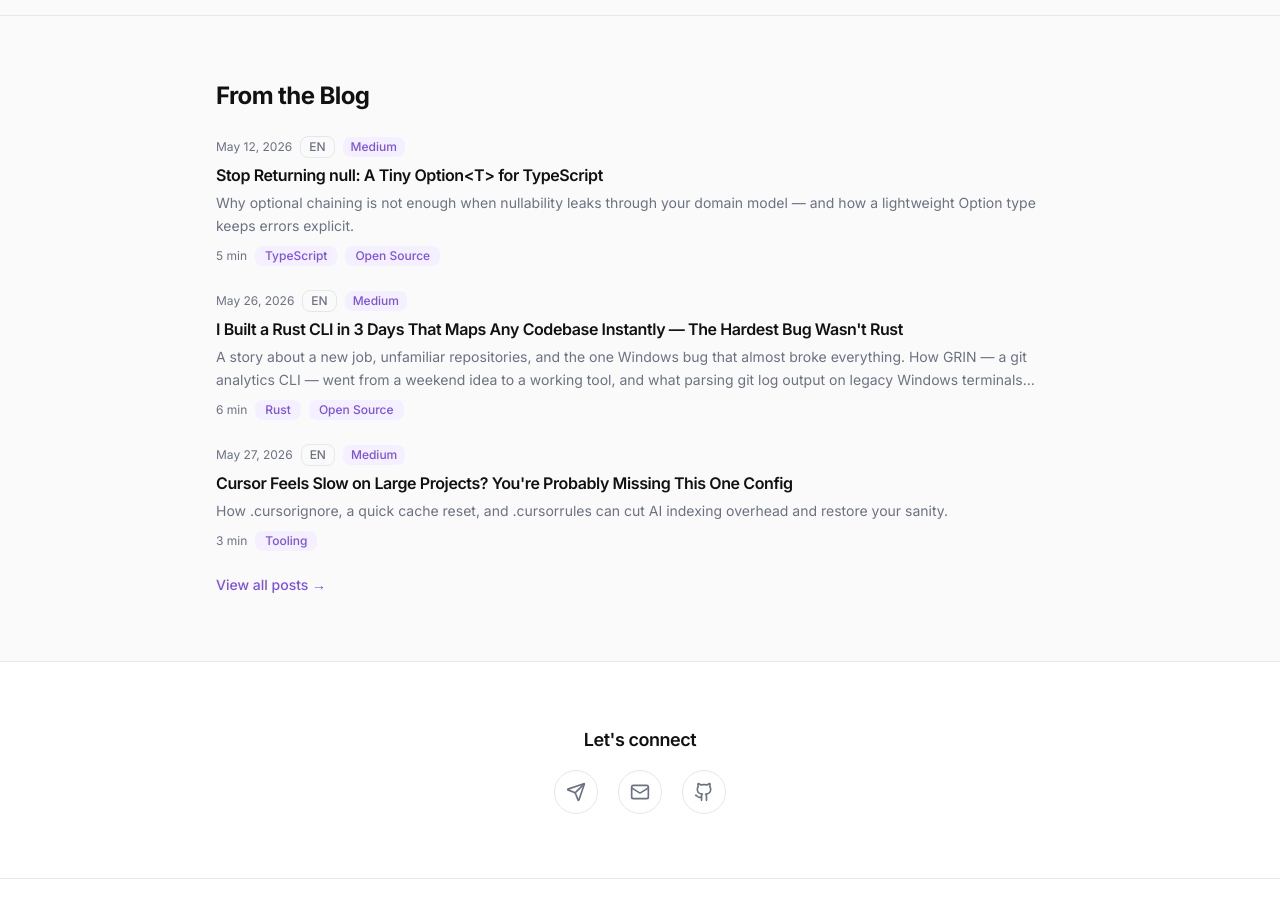
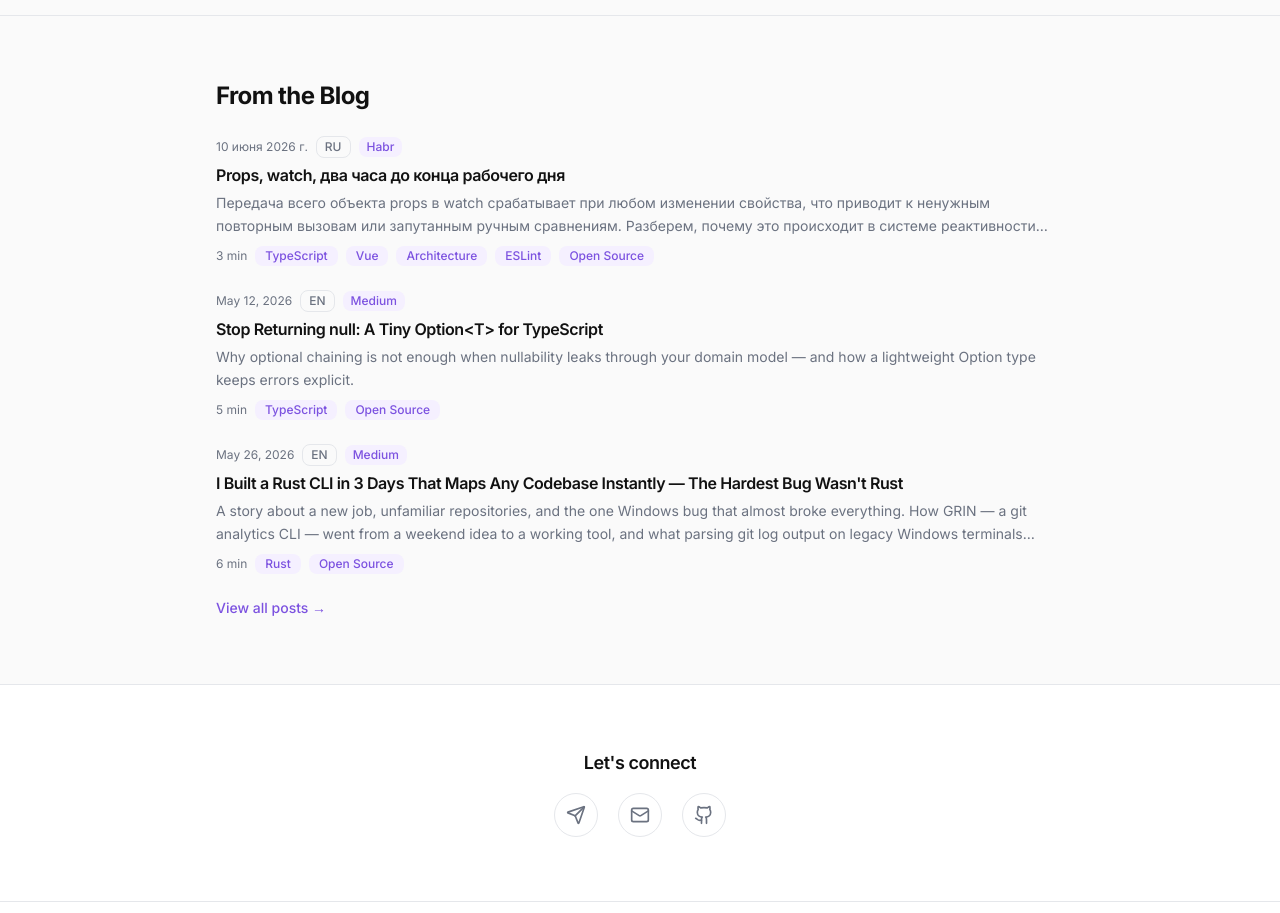
Before and after one commit to White11010/portfolio, a Next.js app: page /en in a window 1280 px wide. Shown: the part 1340-2253 px from the top of the page. Built offline with nearby package versions, Linux system fonts and the light colour scheme.

Commit message:
feat: added new habr post

```diff
--- a/data/posts.ts
+++ b/data/posts.ts
@@ -16,6 +16,18 @@ export interface Post {
 }
 
 export const posts: Post[] = [
+  {
+    slug: 'props-watch-two-hours-left',
+    title: 'Props, watch, два часа до конца рабочего дня',
+    excerpt: 'Передача всего объекта props в watch срабатывает при любом изменении свойства, что приводит к ненужным повторным вызовам или запутанным ручным сравнениям. Разберем, почему это происходит в системе реактивности Vue 3 и как разделение на точечные вотчеры сохраняет ваш код чистым.',
+    lang: 'ru',
+    platform: 'habr',
+    date: '2026-06-10',
+    readingTime: '3 min',
+    tags: ['TypeScript', 'Vue', 'Architecture', 'ESLint', 'Open Source'],
+    externalUrl: 'https://habr.com/ru/articles/1045941/',
+    projectSlug: 'eslint-plugin-vue-arch',
+  },
   {
     slug: 'stop-returning-null-option-type',
     title: 'Stop Returning null: A Tiny Option<T> for TypeScript',
@@ -60,7 +72,7 @@ export const posts: Post[] = [
     platform: 'medium',
     date: '2026-06-08',
     readingTime: '3 min',
-    tags: ['Vue', 'Architecture'],
+    tags: ['TypeScript', 'Vue', 'Architecture', 'ESLint', 'Open Source'],
     externalUrl: 'https://medium.com/@beliavski26/vue-reactivity-mechanics-the-cost-of-passing-the-entire-props-object-to-watch-and-automating-the-8e1afdc38073',
     projectSlug: 'eslint-plugin-vue-arch',
   },
```
